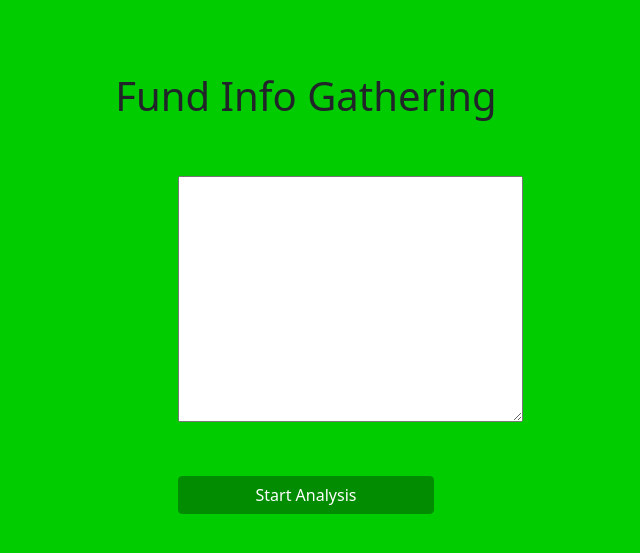
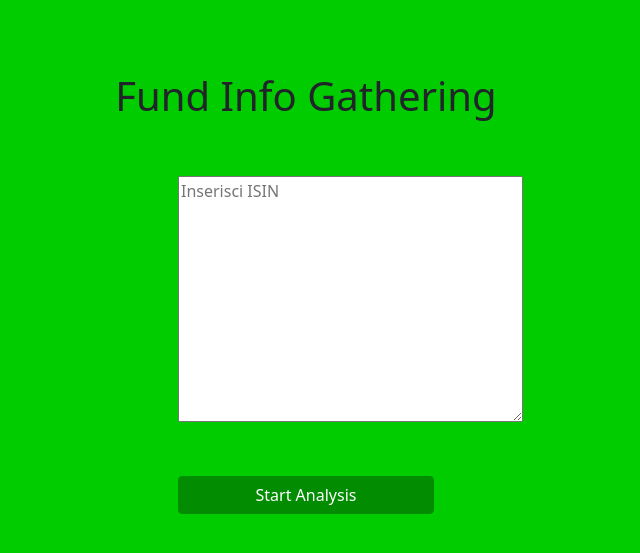
Before and after one commit to NumenMirus/InfoGathering, a Flask app: page / in a window 1280 px wide. Shown: the top 553 px of the page, without its empty margins (334-974 px from the left). Run offline with Flask 2, Linux system fonts and the light colour scheme.

Commit message:
small changes

```diff
--- a/templates/index.html
+++ b/templates/index.html
@@ -16,7 +16,7 @@
 
     <br><br>
     <div style="width: 20%; margin-left: 40%; margin-right: 40%;">
-        <textarea form ="testformid" name="taname" id="taid" rows=10 cols="35" wrap="soft"></textarea>
+        <textarea placeholder="Inserisci ISIN" form="testformid" name="taname" id="taid" rows=10 cols="35" wrap="soft"></textarea>
     </div>
 
 
```
